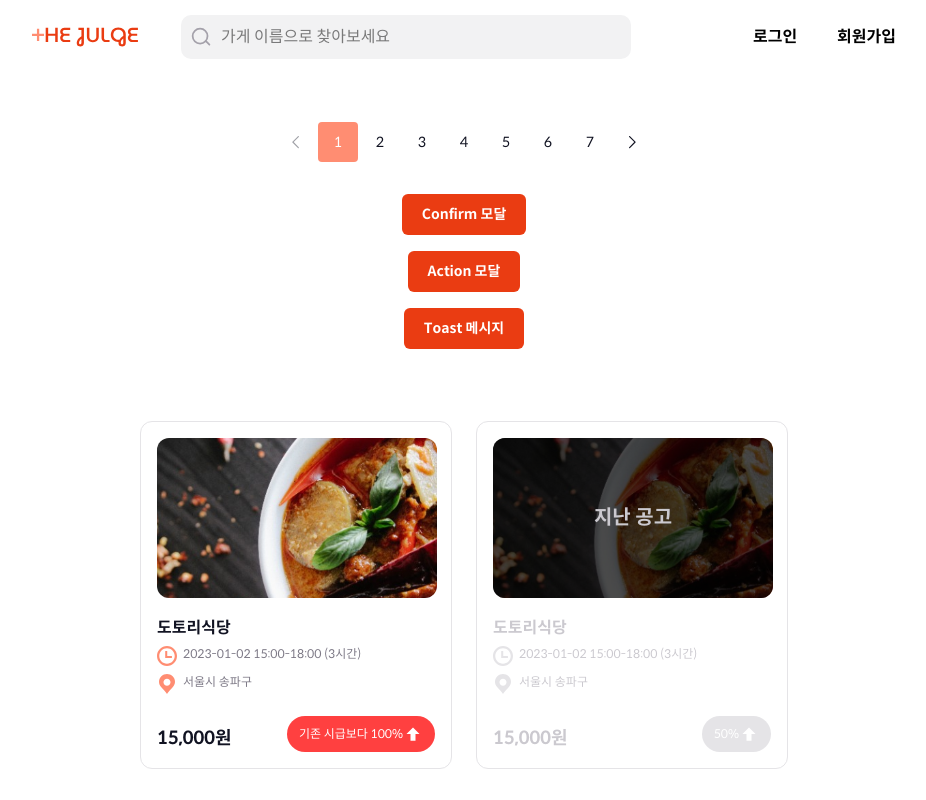
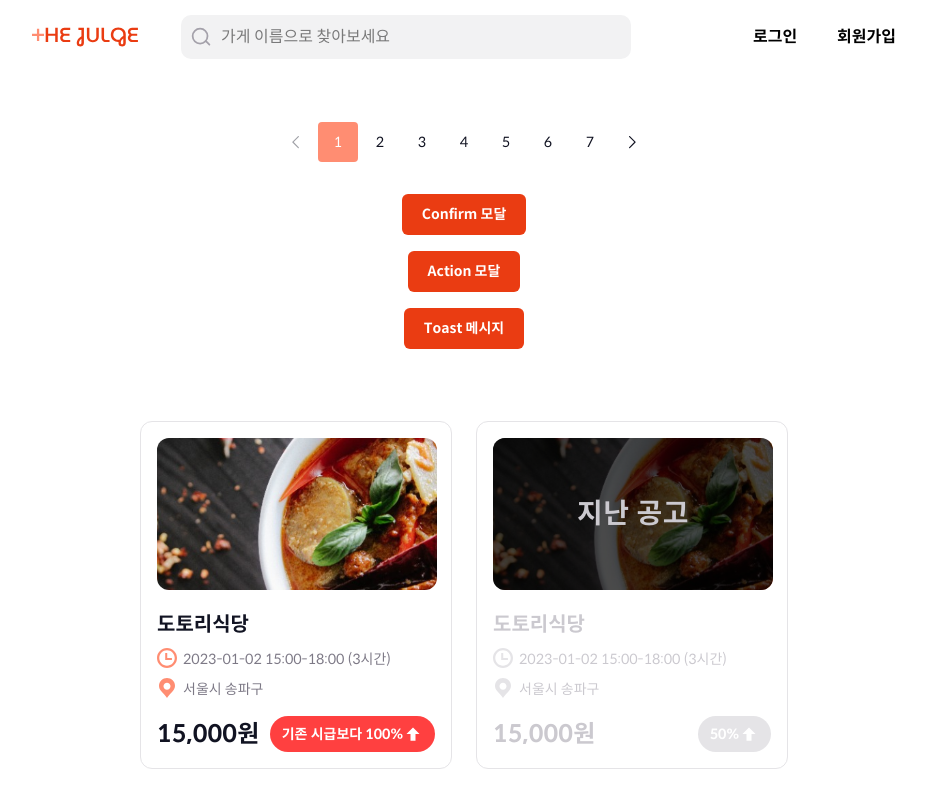
Before and after one commit to TEAM3-5/The-Julge, a Next.js app: page /dev/junyeol in a window 1280 px wide. Shown: the top 800 px of the page, without its empty margins (176-1102 px from the left). Built offline with nearby package versions, Linux system fonts and the light colour scheme.

Commit message:
refactor: 폰트 반응형 해결?? (#66)

```diff
--- a/src/components/post/postCard.tsx
+++ b/src/components/post/postCard.tsx
@@ -65,10 +65,9 @@ export function PostCard({
 
         {/* 비활성(지난 공고) 오버레이 */}
         {isInactive && (
-          <div className="absolute inset-0 flex items-center justify-center bg-black/70">
-            <span className="text-gray-30 tj-h3 md:tj-h1">
-              지난 공고
-            </span>
+          <div className="absolute inset-0 flex items-center justify-center bg-black/70 text-gray-30">
+            <span className="flex md:hidden tj-h3">지난 공고</span>
+            <span className="hidden md:flex tj-h1">지난 공고</span>
           </div>
         )}
       </div>
@@ -81,42 +80,42 @@ export function PostCard({
           <h3
             className={`
               ${isInactive ? "text-gray-30" : "text-gray-black"}
-              tj-body1-bold md:tj-h3
             `}
           >
-            {title}
+            <span className="flex md:hidden tj-body1-bold">{title}</span>
+            <span className="hidden md:flex tj-h3">{title}</span>
+
           </h3>
           <p
             className={`
               flex gap-1.5
               ${isInactive ? "text-gray-30" : "text-gray-50"}
-              tj-caption md:tj-body2
             `}
           >
             <PostClock
               className={`w-4 h-4 md:w-5 md:h-5 ${isInactive ? "text-gray-20" : "text-red-30"}`} />
 
             {/* 모바일 날짜/시간 두 줄로 표시 */}
-            <span className="flex flex-col md:hidden">
+            <span className="flex flex-col md:hidden tj-caption">
               <span>{datePart}</span>
               <span>{timePart}</span>
             </span>
 
             {/* md(태블릿) 이상 날짜/시간 한 줄로 표시 */}
-            <span className="hidden md:inline">{scheduleText}</span>
+            <span className="hidden md:inline tj-body2">{scheduleText}</span>
           </p>
 
           {/* 위치 줄 */}
           <p
             className={`
               flex gap-1.5
-              tj-caption md:tj-body2
               ${isInactive ? "text-gray-30" : "text-gray-50"}
             `}
           >
             <PostPath
               className={`w-4 h-4 md:w-5 md:h-5 ${isInactive ? "text-gray-20" : "text-red-30"}`} />
-            <span>{locationText}</span>
+            <span className="hidden md:flex tj-body2">{locationText}</span>
+            <span className="flex md:hidden tj-caption">{locationText}</span>
           </p>
         </div>
 
@@ -124,12 +123,12 @@ export function PostCard({
         <div className={`flex items-end flex-wrap md:justify-between`}>
           <p
             className={`
-              tj-h4 md:tj-h2
               w-full md:w-auto
               ${isInactive ? "text-gray-30" : "text-gray-black"}
             `}
           >
-            {wage.toLocaleString()}원
+            <span className="hidden md:flex tj-h2">{wage.toLocaleString()}원</span>
+            <span className="flex md:hidden tj-h4">{wage.toLocaleString()}원</span>
           </p>
 
           {wageBadgeText && (
@@ -139,25 +138,23 @@ export function PostCard({
                 className={`
                   hidden md:flex items-center justify-center rounded-[20px] h-9 p-3
                   ${isInactive ? "bg-gray-20 text-white" : "bg-red-40 text-white"}
-                  tj-caption md:tj-body2-bold
                 `}
               >
-                <span>{wageBadgeText}</span>
+                <span className="tj-body2-bold">{wageBadgeText}</span>
                 <PostArrow
                   className="w-5 h-5 text-white" />
               </div>
 
               {/* 모바일 가격 아래 문구 */}
               <div className="flex md:hidden">
-                <span className={`flex tj-caption text-center gap-0.5 ${isInactive ? "text-gray-20" : "text-red-40"}`}>
-                  {wageBadgeText}
+                <div className={`flex text-center gap-0.5 ${isInactive ? "text-gray-20" : "text-red-40"}`}>
+                  <span className="tj-caption">{wageBadgeText}</span>
                   <PostArrow
                     className={`w-4 h-4 ${isInactive ? "text-gray-20" : "text-red-40"}`} />
-                </span>
+                </div>
               </div>
             </>
           )}
-
         </div>
       </div>
     </article>
```
